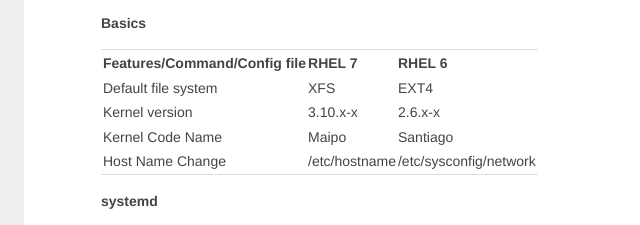
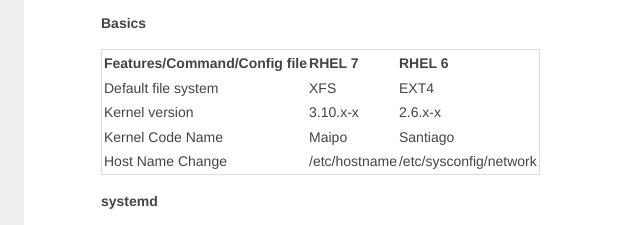
Before and after one commit to katze120/katze120.github.io, a plain HTML site: page index.html in a window 1280 px wide. Shown: the part 303-528 px from the top of the page, 16-656 px from the left. Drawn offline with nearby package versions, Linux system fonts and the light colour scheme.

Commit message:
Site updated: 2016-02-09 10:09:37

```diff
--- a/css/style.css
+++ b/css/style.css
@@ -292,8 +292,7 @@ article .entry .video-container {
   margin-top: 15px;
 }
 article .entry table {
-  border-top: 1px solid #ddd;
-  border-bottom: 1px solid #ddd;
+  border: 1px solid #ddd;
 }
 article .entry blockquote {
   border-top: 1px solid #ddd;
```
